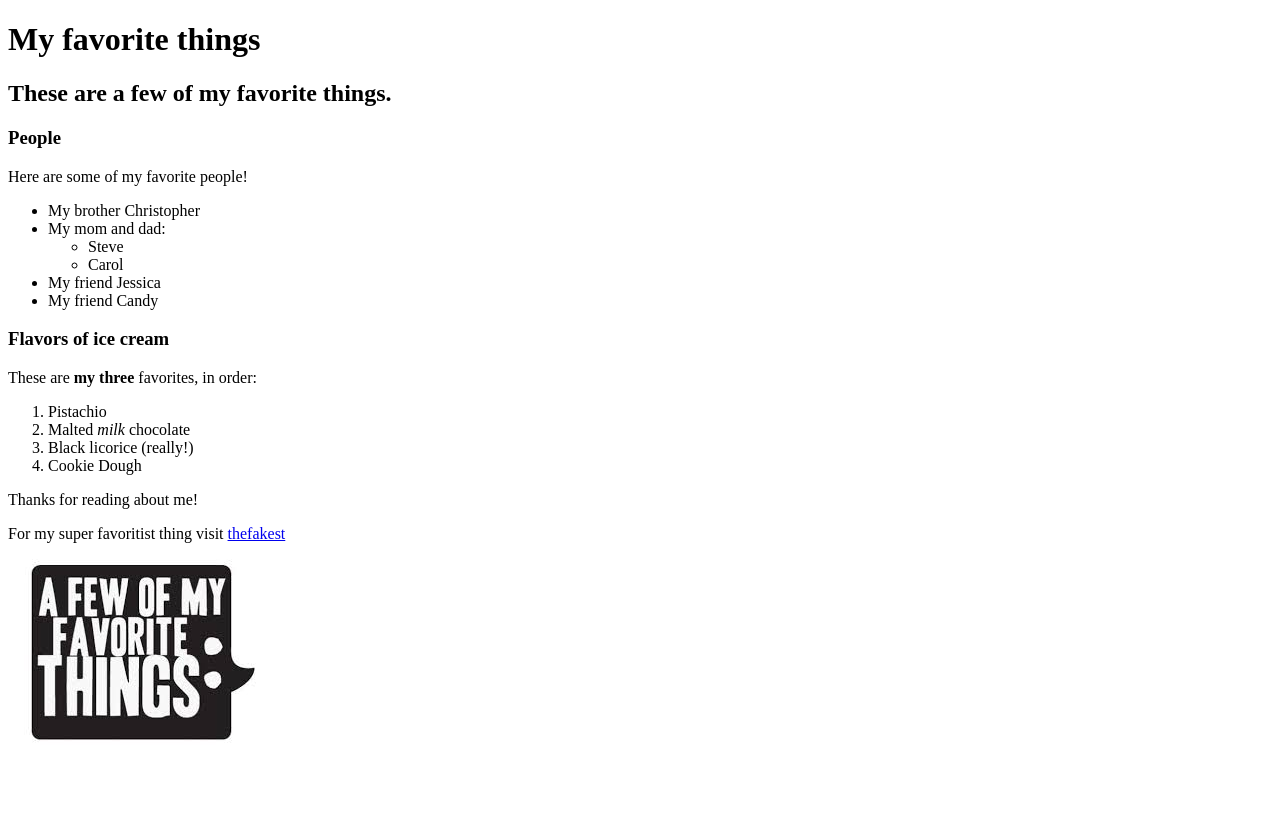
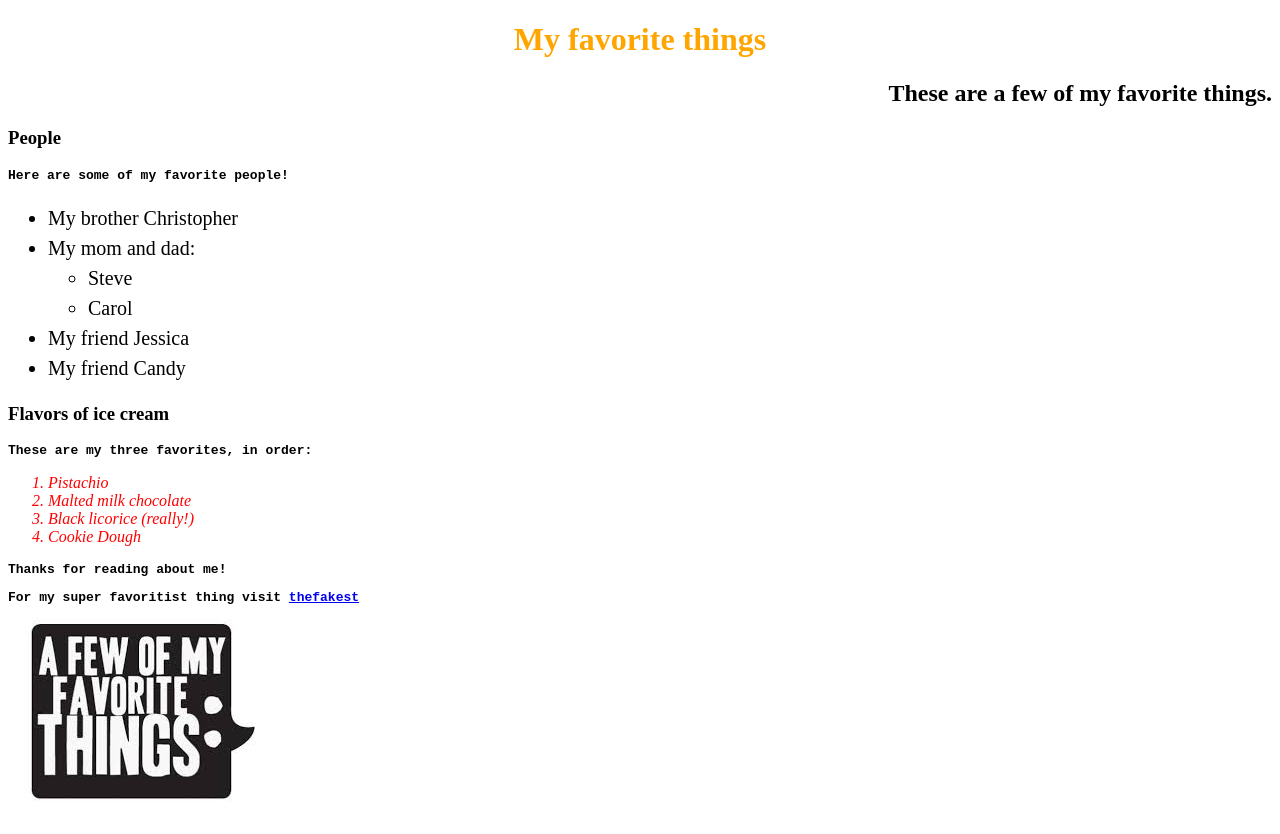
Before and after one commit to TamaraTrefilova/day2, a plain HTML site: page index.html in a window 1280 px wide. Before the commit the page ends 800 px from the top, so only its background shows below. Drawn offline with Linux system fonts and the light colour scheme.

Commit message:
Change name of favorite-things.html file to index.html.

```diff
--- /dev/null
+++ b/css/styles.css
@@ -0,0 +1,24 @@
+h1{
+  color:orange;
+  text-align: center;
+
+}
+
+h2{
+  font-style: cursive;
+  text-align: right;
+}
+
+p{
+  font-family: monospace;
+  font-weight:800;
+}
+
+ul{
+  font-size: 20px;
+  line-height: 30px;
+}
+ol{
+  color: red;
+  font-style: oblique;
+}
--- a/favorite-things.html
+++ b/index.html
@@ -2,7 +2,8 @@
 <html>
   <head>
     <title>Michael's favorite things</title>
-  </head>
+    <link href="css/styles.css" rel="stylesheet" type="text/css">
+   </head>
   <body>
     <h1>My favorite things</h1>
     <h2>These are a few of my favorite things.</h2>
```
Also changed, not shown: favorite-places.html (added, +19 -0 lines), css/places_styles.css (added).
